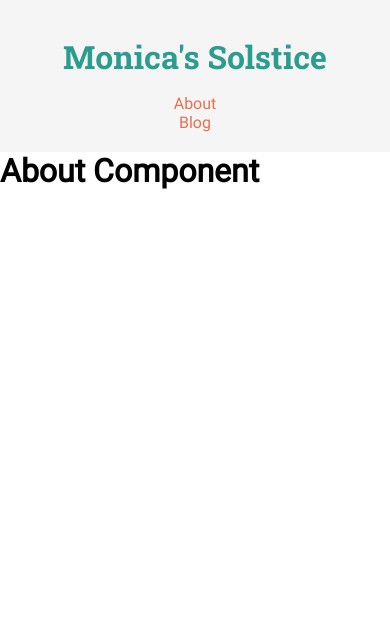
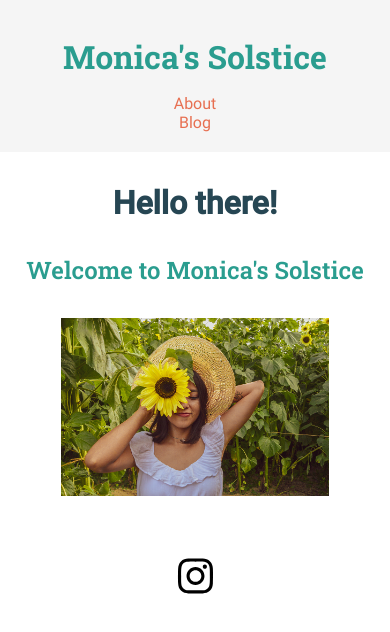
Before and after one commit to monica-zarate/journal, a React (Create React App) app in the folder client/: page /about in a window 390 px wide. Shown: the top 632 px of the page. Built offline with nearby package versions, Linux system fonts and the light colour scheme; no server answers.

Commit message:
Styled responsive About and About Landing Components and added content reading from Axios. Fixed Preview component styles.

```diff
--- a/client/src/components/About.jsx
+++ b/client/src/components/About.jsx
@@ -1,9 +1,35 @@
-import React from "react";
+import React, {useState, useEffect} from "react";
 import "./styles/main.css";
+import about from "../assets/imgs/about.png";
+import Axios from "axios";
+import { FontAwesomeIcon } from "@fortawesome/react-fontawesome";
+
+//Posts API
+const postsAPI = "http://localhost:5000/entries";
 
 function About (){
+
+    const getContent = ()=>{Axios.get(postsAPI)
+        .then((response)=>{
+            let aboutContent = document.querySelector(".about__content");
+            let contentResponse = response.data[0].content;
+            aboutContent.innerHTML = contentResponse;
+        })
+        .catch((error)=>{
+        console.log(error)
+    })
+    };
+
     return(
-    <div><h1>About Component</h1></div>
+    <div className="about">
+        <h1 className="about__title">Hello there!</h1>
+        <h2 className="about__subtitle">Welcome to Monica's Solstice</h2>
+        <img className="about__img" src={about} alt=""/>
+        <p className="about__content">{getContent()}</p>
+        <a className="about-l__social-link" href="https://www.instagram.com/monica.solstice/">
+            <button className="about-l__social"><FontAwesomeIcon icon={['fab','instagram']} size="3x"/></button>
+        </a>
+    </div>
     );
 }
 
--- a/client/src/components/AboutLanding.jsx
+++ b/client/src/components/AboutLanding.jsx
@@ -10,11 +10,12 @@ function AboutLanding(){
             <h1 className="about-l__title">Hello and welcome!</h1>
             <h2 className="about-l__subtitle">My name is Monica</h2>
             <img className="about-l__icon" src={author} alt=""/>
-            <p className="about-l__description">Lorem ipsum dolor, sit amet consectetur adipisicing elit. Illum a non ullam autem voluptates voluptatem quasi, amet nobis nulla inventore possimus dolore nihil ratione, exercitationem magni, labore adipisci suscipit veritatis.</p>
+            <p className="about-l__description">Monica's Solstice was born to serve as a Pensieve, a place where I can keep a record of experiences and memories to come back to and share with others. I'm happy you're here! Take a look around, come along with me and my camera!</p>
             <Link to={`/about`}className="about-l__link">
             <button className="about-l__btn">About me</button>
             </Link>
-            <button className="about-l__social"><FontAwesomeIcon icon={['fab','instagram']} size="3x"/></button>
+            <a className="about-l__social-link" href="https://www.instagram.com/monica.solstice/">
+            <button className="about-l__social"><FontAwesomeIcon icon={['fab','instagram']} size="3x"/></button></a>
         </div>
     )
 }
--- a/client/src/components/Preview.jsx
+++ b/client/src/components/Preview.jsx
@@ -23,7 +23,7 @@ const getPosts = ()=>{
 
 //Calling getPosts method
     useEffect(()=>{
-        if(posts.length==0){
+        if(posts.length===0){
             getPosts()
         }
     }, [posts]);
--- a/client/src/components/styles/main.css
+++ b/client/src/components/styles/main.css
@@ -27,7 +27,7 @@ body {
   margin: 0 auto;
 }
 
-.flex-center, .header, .header__nav, .landing__wrapper, .preview, .post, .post__details, .about-l {
+.flex-center, .header, .header__nav, .landing__wrapper, .preview, .post, .post__details, .about-l, .about {
   display: -webkit-box;
   display: -ms-flexbox;
   display: flex;
@@ -122,6 +122,10 @@ body {
     -webkit-box-align: start;
         -ms-flex-align: start;
             align-items: flex-start;
+    -ms-flex-pack: distribute;
+        justify-content: space-around;
+    -ms-flex-wrap: wrap;
+        flex-wrap: wrap;
   }
 }
 
@@ -198,13 +202,12 @@ body {
 }
 
 .about-l {
-  height: 30rem;
   padding: 1rem;
 }
 
 @media (min-width: 768px) {
   .about-l {
-    height: 35rem;
+    padding: 2rem;
   }
 }
 
@@ -234,6 +237,7 @@ body {
   margin: 0.5rem 0;
   color: #264653;
   width: 14rem;
+  line-height: 2rem;
 }
 
 .about-l__link {
@@ -256,6 +260,48 @@ body {
   border: none;
   height: 4rem;
   cursor: pointer;
+}
+
+.about {
+  padding: 1rem;
+}
+
+.about__title {
+  font-family: "Roboto Medium";
+  margin: 1rem 0;
+  color: #264653;
+}
+
+.about__subtitle {
+  font-family: "Roboto Slab Medium";
+  text-align: center;
+  margin: 1rem 0;
+  color: #2a9d8f;
+}
+
+.about__img {
+  width: 75%;
+  margin: 1rem 0;
+}
+
+@media (min-width: 768px) {
+  .about__img {
+    width: 50%;
+  }
+}
+
+.about__content {
+  font-family: "Roboto Regular";
+  text-align: justify;
+  margin: 1rem;
+  line-height: 2rem;
+  color: #264653;
+}
+
+@media (min-width: 768px) {
+  .about__content {
+    margin: 1rem 10rem;
+  }
 }
 
 @font-face {
--- a/client/src/components/styles/partials/_about.scss
+++ b/client/src/components/styles/partials/_about.scss
@@ -1,12 +1,11 @@
 //About Landing Component
 
 .about-l {
-  height: 30rem;
   @extend .flex-center;
   padding: 1rem;
 
   @include tablet {
-    height: 35rem;
+    padding: 2rem;
   }
 
   &__title {
@@ -35,6 +34,7 @@
     margin: 0.5rem 0;
     color: $primary-color;
     width: 14rem;
+    line-height: 2rem;
   }
 
   &__link {
@@ -59,3 +59,44 @@
     cursor: pointer;
   }
 }
+
+//About Component
+
+.about {
+  @extend .flex-center;
+  padding: 1rem;
+
+  &__title {
+    font-family: $medium;
+    margin: 1rem 0;
+    color: $primary-color;
+  }
+
+  &__subtitle {
+    font-family: $slab-medium;
+    text-align: center;
+    margin: 1rem 0;
+    color: $highlight;
+  }
+
+  &__img {
+    width: 75%;
+    margin: 1rem 0;
+
+    @include tablet {
+      width: 50%;
+    }
+  }
+
+  &__content {
+    font-family: $regular;
+    text-align: justify;
+    margin: 1rem;
+    line-height: 2rem;
+    color: $primary-color;
+
+    @include tablet {
+      margin: 1rem 10rem;
+    }
+  }
+}
--- a/client/src/components/styles/partials/_landing.scss
+++ b/client/src/components/styles/partials/_landing.scss
@@ -16,6 +16,8 @@
     @include tablet {
       flex-direction: row;
       align-items: flex-start;
+      justify-content: space-around;
+      flex-wrap: wrap;
     }
   }
 }
```
Also changed, not shown: client/src/assets/imgs/about.png (added), 1 other file (tests, documents, lock files or other folders).
